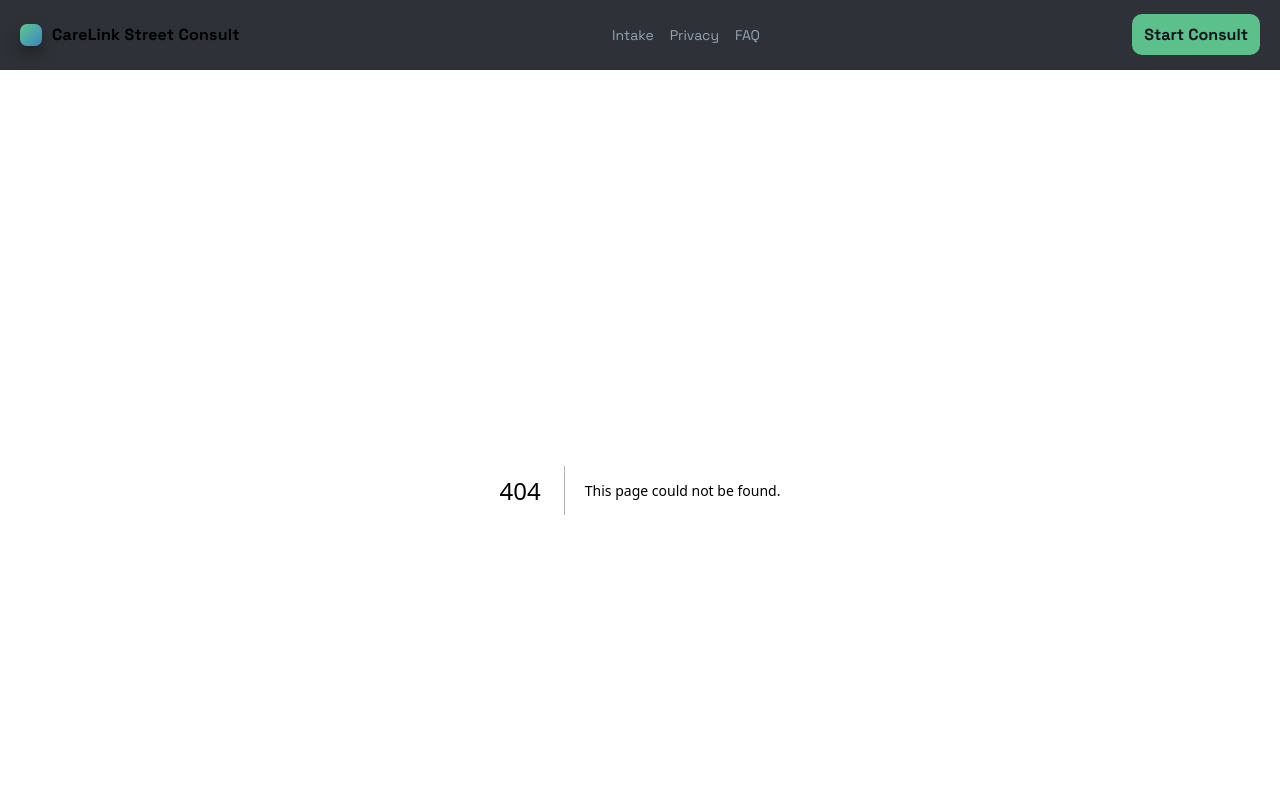
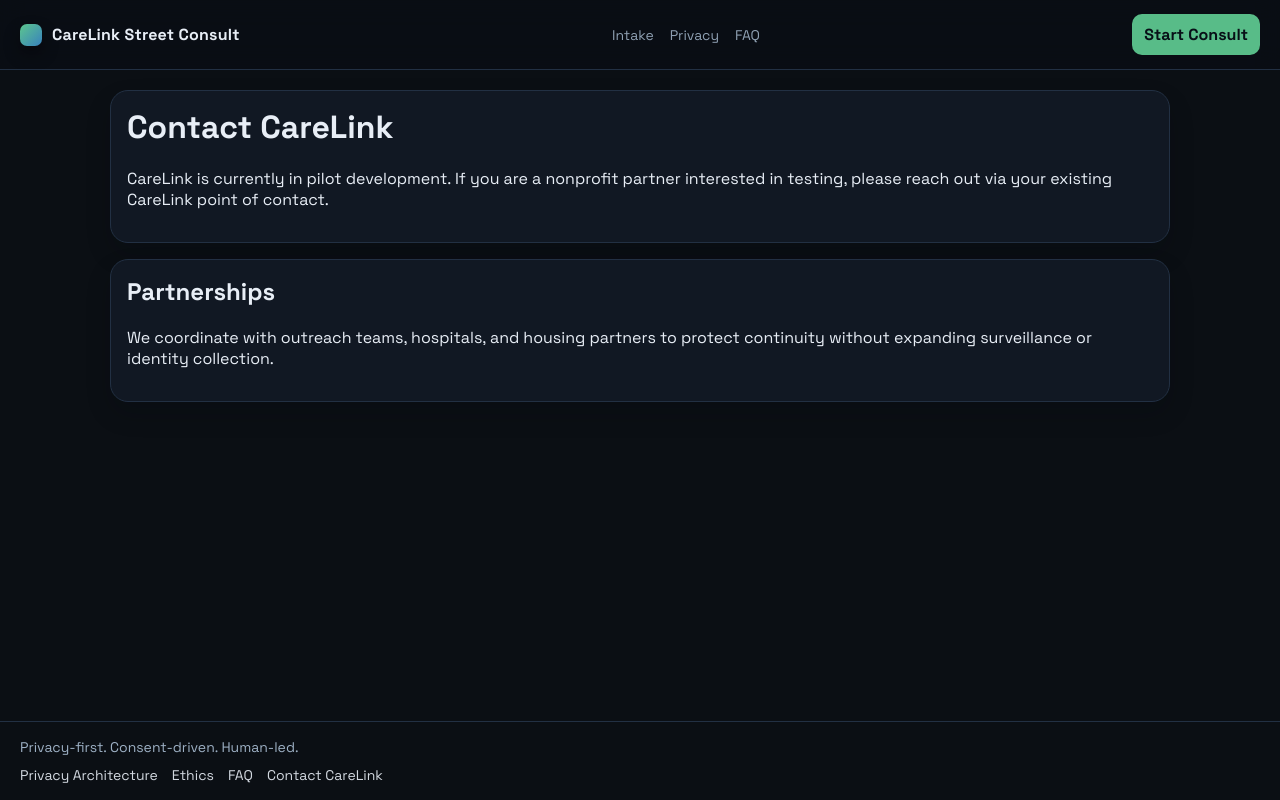
Before and after one commit to PhysicianeerShaik/CareLINK, a Next.js app in the folder apps/web/: page /contact in a window 1280 px wide. Before the commit this address had no page. Shown: the top 800 px of the page. Built offline with nearby package versions, Linux system fonts and the light colour scheme.

Commit message:
Refine founders section and add contact page

```diff
--- /dev/null
+++ b/apps/web/app/contact/page.tsx
@@ -0,0 +1,21 @@
+export default function ContactPage() {
+  return (
+    <div className="stack container">
+      <div className="card">
+        <h1 style={{ marginTop: 0 }}>Contact CareLink</h1>
+        <p className="muted">
+          CareLink is currently in pilot development. If you are a nonprofit partner interested in
+          testing, please reach out via your existing CareLink point of contact.
+        </p>
+      </div>
+
+      <div className="card">
+        <h2 style={{ marginTop: 0 }}>Partnerships</h2>
+        <p className="muted">
+          We coordinate with outreach teams, hospitals, and housing partners to protect continuity
+          without expanding surveillance or identity collection.
+        </p>
+      </div>
+    </div>
+  );
+}
--- a/apps/web/app/globals.css
+++ b/apps/web/app/globals.css
@@ -291,6 +291,8 @@ hr { border: none; border-top: 1px solid var(--line); margin: 16px 0; }
   .founders-grid { grid-template-columns: repeat(3, 1fr); }
 }
 .founder-card { display: grid; gap: 16px; }
+.founder-tags { display: flex; flex-wrap: wrap; gap: 8px; }
+.founders-disclaimer { margin-top: 16px; }
 .founder-avatar {
   width: 100%;
   height: 140px;
--- a/apps/web/app/layout.tsx
+++ b/apps/web/app/layout.tsx
@@ -35,6 +35,7 @@ export default function RootLayout({
                 <a href="/docs/privacy">Privacy Architecture</a>
                 <a href="/docs/ethics">Ethics</a>
                 <a href="/docs/faq">FAQ</a>
+                <a href="/contact">Contact CareLink</a>
               </div>
             </div>
           </footer>
```
Also changed, not shown: apps/web/app/page.tsx (+12 -5 lines).
